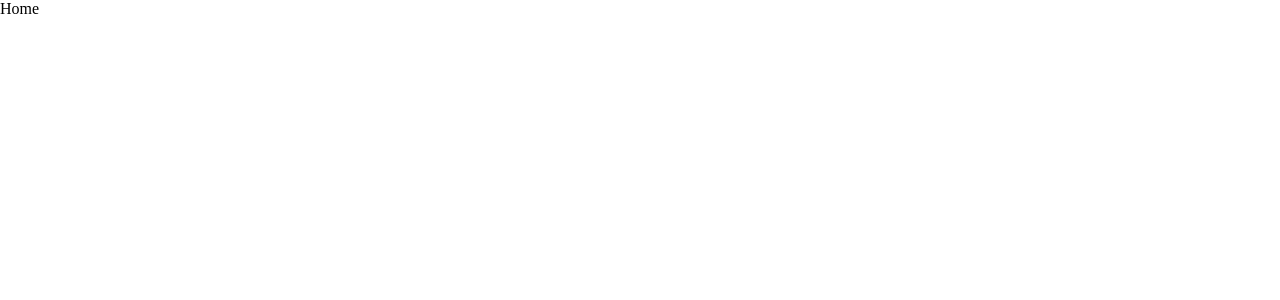
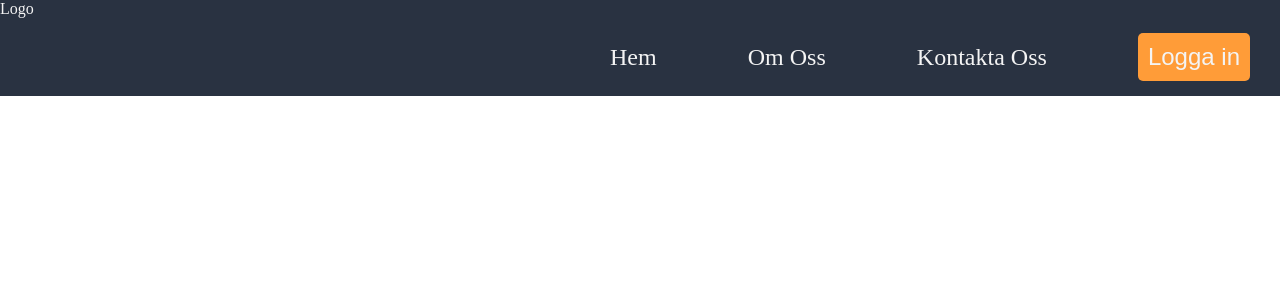
Before and after one commit to jeslaa/Oldbnb, a React (Vite) app: page / in a window 1280 px wide. Shown: the top 300 px of the page. Built offline with nearby package versions, Linux system fonts and the light colour scheme.

Commit message:
Navbar and links are done

```diff
--- a/package.json
+++ b/package.json
@@ -24,6 +24,7 @@
     "eslint": "^8.38.0",
     "eslint-plugin-react-hooks": "^4.6.0",
     "eslint-plugin-react-refresh": "^0.3.4",
+    "sass": "^1.69.3",
     "typescript": "^5.0.2",
     "vite": "^4.3.2"
   }
--- a/src/App.tsx
+++ b/src/App.tsx
@@ -3,9 +3,10 @@ import { BrowserRouter, Route, Routes} from 'react-router-dom'
 import {initializeApp } from 'firebase/app'
 import { config } from './config/config'
 import Home from './pages/Home'
-import AboutUs from './pages/Aboutus'
+import AboutUs from './pages/AboutUs'
 import ContactUs from './pages/ContactUs'
 import Login from './pages/Login'
+import Navbar from './components/navbar/Navbar'
 
 initializeApp(config.firebaseConfig)
 
@@ -13,14 +14,18 @@ type Props = {}
 
 const App = (props: Props) => {
   return (
+    <>
+
+
     <BrowserRouter>
+      <Navbar />
       <Routes>
-        <Route path='/' element={<Home />}/>
         <Route path='/AboutUs' element={<AboutUs />}/>
         <Route path='/ContactUs' element={<ContactUs />}/>
         <Route path='/Login' element={<Login />}/>
       </Routes>
     </BrowserRouter>
+    </>
   )
 }
 
--- /dev/null
+++ b/src/components/navbar/Navbar.scss
@@ -0,0 +1,40 @@
+.navbar{
+    color: #F4F4F4;
+    background-color: #293241;
+    width: 100%;
+    height: 12vh;
+
+    .nav{
+        display: flex;
+        justify-content: space-between;
+        align-items: center;
+        margin-top: 15px;
+        margin-right: 30px;
+        margin-left: auto;
+        width: 50%;
+
+    }
+
+    .links{
+        color: #F4F4F4;
+        text-decoration: none;
+        font-size: 1.5rem;
+    }
+    .hover:hover{
+        color: #FF9C38;
+    }
+
+    .login{
+        background-color: #FF9C38 ;
+        border-style: none;
+        border-radius: 5px;
+        padding: 10px;
+    }
+
+    .login:hover{
+        background-color: #d16900;
+        color: #F4F4F4;
+        cursor: pointer;
+    }
+
+}
--- /dev/null
+++ b/src/components/navbar/Navbar.tsx
@@ -0,0 +1,24 @@
+import React from 'react'
+import './Navbar.scss'
+import { Link } from 'react-router-dom'
+
+const Navbar: React.FC<{}> = () => {
+  return (
+    <div className='navbar'>
+      {/* LOGO / IMAGE */}
+      <span>Logo</span>
+
+      {/* LINKS */}
+      <nav className='nav'>
+        <Link className='links hover' to="/">Hem</Link>
+        <Link className='links hover' to="/AboutUs">Om Oss</Link>
+        <Link className='links hover' to="/ContactUs">Kontakta Oss</Link>
+        <button className='login'><Link className='links' to="/Login">Logga in</Link></button>
+
+
+      </nav>
+    </div>
+  )
+}
+
+export default Navbar
```
Also changed, not shown: src/components/AuthRoute.tsx (deleted), 1 other file (tests, documents, lock files or other folders).
